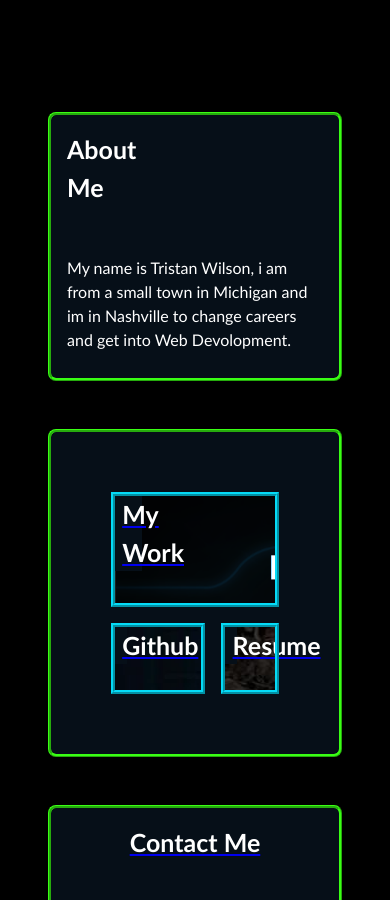
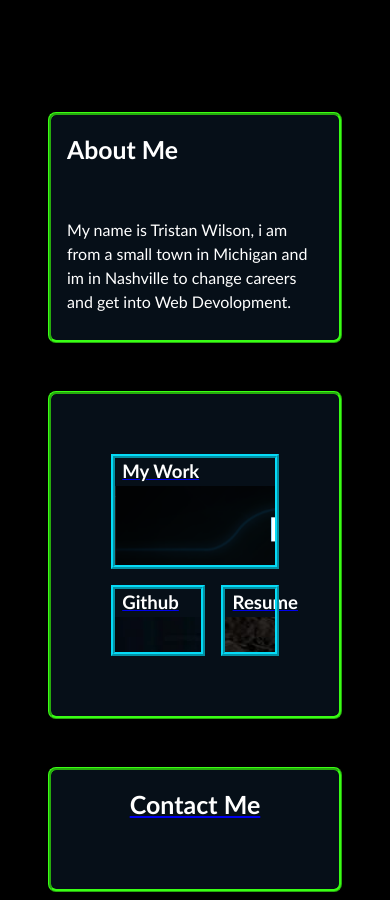
Before and after one commit to TristanW63/MiniProjects, a plain HTML site: page index.html in a window 390 px wide. Shown: the part 780-1680 px from the top of the page. Drawn offline with Linux system fonts and the light colour scheme.

Commit message:
responsive fix

```diff
--- a/style.css
+++ b/style.css
@@ -111,20 +111,20 @@ nav ul li a:hover {
 }
 
 .gitpic h3 {
-    width:17%;
+    font-size: 1.55rem;
 
 }
 
 .myworkpic h3 {
-    width: 14%;
+    font-size: 1.55rem;
 }
 
 .resumepic h3 {
-    width: 24%;
+    font-size: 1.55rem;
 }
 
 .aboutme h3 {
-    width: 28%;
+    font-size: 1.55rem;
 }
 
 #my-work {
@@ -239,3 +239,17 @@ h4 {
     color: red;
     transition: .4s;
 }
+
+@media screen and (max-width: 920px) {
+    h1 {
+      font-size: 2.344rem;
+    }
+}
+
+@media screen and (max-width: 728px) {
+   .gitpic h3,
+   .myworkpic h3,
+   .resumepic h3 {
+    font-size: 1.1625rem;
+    }
+}
```
